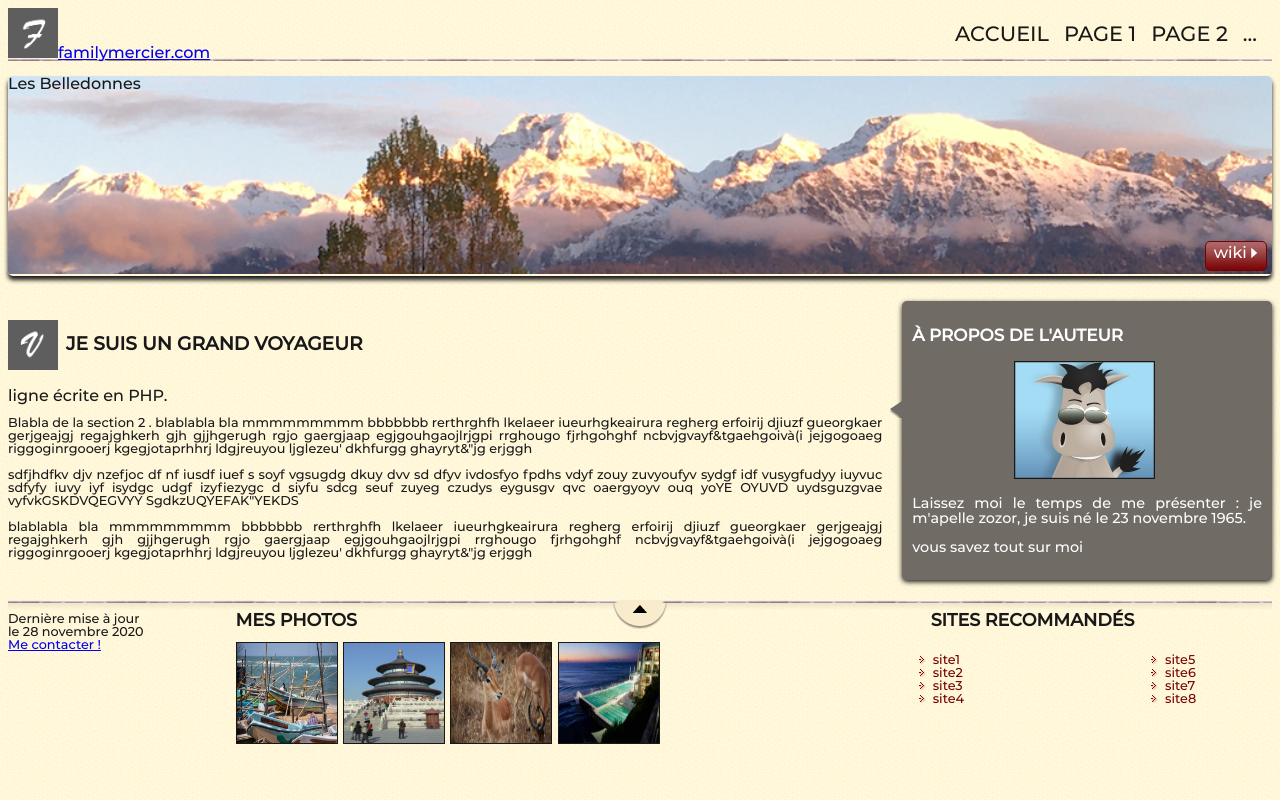
After one commit to MercierFab/familymercier, a PHP site: page /index.php in a window 1280 px wide. The commit adds this page. Run offline with PHP 8.4, Linux system fonts and the light colour scheme.

Commit message:
debut du PHP
J'ai transformé le html en PHP

```diff
--- a/index.html
+++ b/archives/index.html
@@ -38,7 +38,7 @@ L'objectif est purement pédagogique et de passer du site statique auu site dyna
             <section><!-- Section 2 je suis un grand voyageur-->
                 <article>
 
-                    <h1><img src="images/logoV.png" alt="logo V" width="50" height="50" class="ico_categorie" />Je suis un grand voyageur</h1>
+                    <h1><img src="images/logoV.png" alt="logo V" width="50" height="50" class="ico_categorie" />Je suis un grand voyageur - enregistré dans archives</h1>
 
                         <p>Blabla de la section 2 . blablabla   bla mmmmmmmmm bbbbbbb rerthrghfh lkelaeer iueurhgkeairura regherg erfoirij djiuzf gueorgkaer gerjgeajgj regajghkerh gjh gjjhgerugh rgjo gaergjaap egjgouhgaojlrjgpi rrghougo fjrhgohghf ncbvjgvayf&tgaehgoivà(i jejgogoaeg riggoginrgooerj kgegjotaprhhrj ldgjreuyou ljglezeu' dkhfurgg ghayryt&"jg erjggh</p>
                         <p>sdfjhdfkv  djv nzefjoc  df nf iusdf iuef s  soyf vgsugdg dkuy dvv sd dfyv  ivdosfyo  fpdhs vdyf zouy zuvyoufyv sydgf idf vusygfudyy iuyvuc  sdfyfy iuvy iyf isydgc udgf izyfiezygc d siyfu sdcg seuf zuyeg czudys  eygusgv qvc oaergyoyv  ouq yoYE OYUVD uydsguzgvae vyfvkGSKDVQEGVYY SgdkzUQYEFAK"YEKDS</p>
--- /dev/null
+++ b/index.php
@@ -0,0 +1,100 @@
+<!DOCTYPE html>
+<!-- Site familymercier.com commencé le 7 novembre 2020 par Fabrice Mercier
+L'objectif est purement pédagogique et de passer du site statique auu site dynamique -->
+<html lang="fr">
+    <head>
+        <meta charset="utf-8" />
+        <link rel="stylesheet" href="stylePourFamilyMercier.css" />
+        <title>FamilyMercier.com</title>
+    </head>
+
+    <body>
+        <div id="blocPage"> <!-- Le bloc principal (main_wrapper) qui englobe l'ensemble de la page, permettra de centrer la page-->
+            <header>
+                <div id="titrePrincipal">
+                    <div id="logo">
+                        <img src="images/logoF.png" alt="logo F" width="50" height="50">
+                        <a href="FamilyMercier.com">familymercier.com</a>
+                    </div>
+                </div>
+                <nav>
+                    <ul>
+                        <li><a href="index.php">Accueil</a></li>
+                        <li><a href="page1.php">Page 1</a></li>
+                        <li><a href="#">Page 2</a></li>
+                        <li><a href="#">...</a></li>
+                    </ul>
+                </nav>
+            </header>
+
+            <div id="banniere_image">
+                <div id="bannier_description">
+                    Les Belledonnes
+                    <a href="https://fr.wikipedia.org/wiki/Chaîne_de_Belledonne" class="bouton_rouge">wiki
+                        <img src="images/flecheblanchedroite.png" alt=""/></a>
+                </div>
+            </div>
+
+            <section><!-- Section 2 je suis un grand voyageur-->
+                <article>
+
+                    <h1><img src="images/logoV.png" alt="logo V" width="50" height="50" class="ico_categorie" />Je suis un grand voyageur</h1>
+
+                    <?php echo "ligne écrite en PHP."; ?>
+
+                        <p>Blabla de la section 2 . blablabla   bla mmmmmmmmm bbbbbbb rerthrghfh lkelaeer iueurhgkeairura regherg erfoirij djiuzf gueorgkaer gerjgeajgj regajghkerh gjh gjjhgerugh rgjo gaergjaap egjgouhgaojlrjgpi rrghougo fjrhgohghf ncbvjgvayf&tgaehgoivà(i jejgogoaeg riggoginrgooerj kgegjotaprhhrj ldgjreuyou ljglezeu' dkhfurgg ghayryt&"jg erjggh</p>
+                        <p>sdfjhdfkv  djv nzefjoc  df nf iusdf iuef s  soyf vgsugdg dkuy dvv sd dfyv  ivdosfyo  fpdhs vdyf zouy zuvyoufyv sydgf idf vusygfudyy iuyvuc  sdfyfy iuvy iyf isydgc udgf izyfiezygc d siyfu sdcg seuf zuyeg czudys  eygusgv qvc oaergyoyv  ouq yoYE OYUVD uydsguzgvae vyfvkGSKDVQEGVYY SgdkzUQYEFAK"YEKDS</p>
+                        <p>blablabla   bla mmmmmmmmm bbbbbbb rerthrghfh lkelaeer iueurhgkeairura regherg erfoirij djiuzf gueorgkaer gerjgeajgj regajghkerh gjh gjjhgerugh rgjo gaergjaap egjgouhgaojlrjgpi rrghougo fjrhgohghf ncbvjgvayf&tgaehgoivà(i jejgogoaeg riggoginrgooerj kgegjotaprhhrj ldgjreuyou ljglezeu' dkhfurgg ghayryt&"jg erjggh
+                        </p>
+
+
+                </article>
+                <aside>
+                    <h1>À propos de l'auteur</h1>
+                        <img src="images/bulle.png" alt="" id="fleche_bulle" />
+                        <p id="photo_zozor">
+                        <img src="images/zozor.png" alt="Photo de zozor"/>
+                        </p>
+                        <p>Laissez moi le temps de me présenter : je m'apelle zozor, je suis né le 23 novembre 1965.</p>
+                        <p>vous savez tout sur moi</p>
+                        <!--
+                        <p><img src="facebook.png" alt="Facebook" /><img src="images/twitter.png" alt="Twitter" /><img src="images/vimeo.png" alt="Vimeo" /><img src="images/flickr.png" alt="Flickr" /><img src="images/rss.png" alt="RSS" /></p>-->
+                </aside>
+            </section>
+
+            <footer>
+                <div id="miseAjour">
+                    <p>Dernière mise à jour <br/>le 28 novembre 2020<br />
+                    <a href="#">Me contacter !</a></p>
+                </div>
+                <div id="mes_photos">
+                    <h1>Mes photos</h1>
+                        <p>
+                        <img src="images/photo1.jpeg" alt="logo V" width="100" height="100" class="mesPhotos" />
+                        <img src="images/photo2mini.jpeg" alt="logo V" width="100" height="100" class="mesPhotos" />
+                        <img src="images/photo3mini.jpeg" alt="logo V" width="100" height="100" class="mesPhotos" />
+                        <img src="images/photo4mini.jpeg" alt="logo V" width="100" height="100" class="mesPhotos" />
+                        </p>
+
+                </div>
+                <div id="Recommandes"> <!-- = mes_amis -->
+                    <h1>Sites recommandés</h1>
+                        <div id="listeSites"> <!-- = listes_amis -->
+                        <ul>
+                            <li><a href="#">site1</a></li>
+                            <li><a href="#">site2</a></li>
+                            <li><a href="#">site3</a></li>
+                            <li><a href="#">site4</a></li>
+                        </ul>
+                        <ul>
+                            <li><a href="#">site5</a></li>
+                            <li><a href="#">site6</a></li>
+                            <li><a href="#">site7</a></li>
+                            <li><a href="#">site8</a></li>
+                        </ul>
+                    </div>
+                </div>
+            </footer>
+        </div>
+    </body>
+</html>
```
Also changed, not shown: archives/page1.html (added, +104 -0 lines), page1.php (renamed from page1.html, +5 -3 lines), 1 other file.
